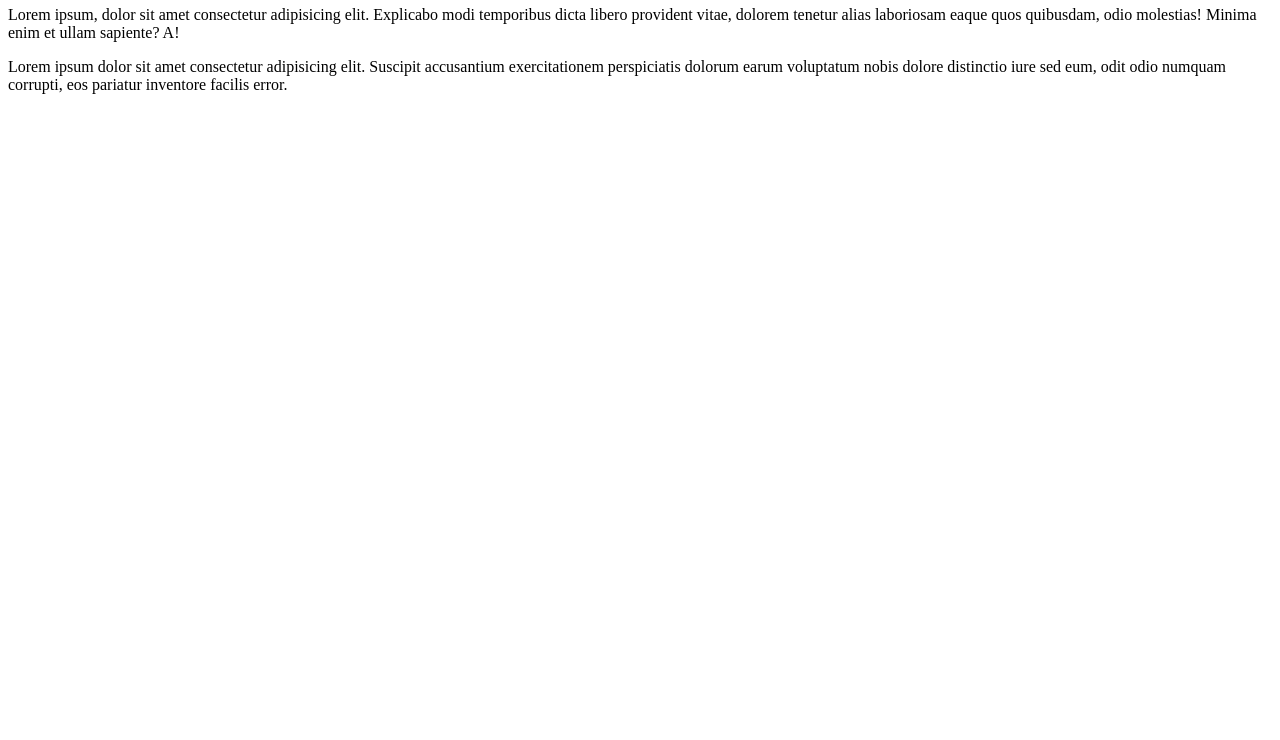
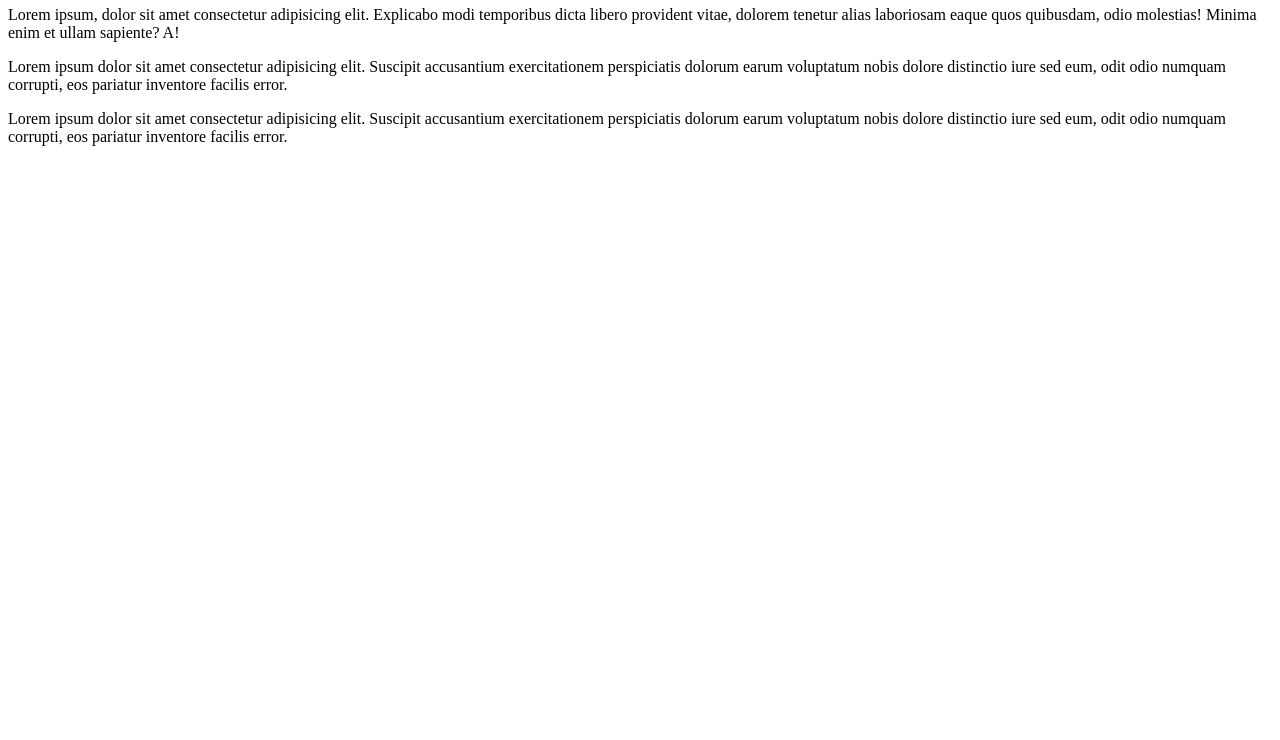
Before and after one commit to bdg-antek/frontend--git-task-12, a plain HTML site: page index.html in a window 1280 px wide. Shown: the part 60-800 px from the top of the page. Drawn offline with Linux system fonts and the light colour scheme.

Commit message:
3rd p added

```diff
--- a/index.html
+++ b/index.html
@@ -10,3 +10,9 @@
     dolore distinctio iure sed eum, odit odio numquam corrupti, eos pariatur
     inventore facilis error.
 </p>
+<p>
+    Lorem ipsum dolor sit amet consectetur adipisicing elit. Suscipit
+    accusantium exercitationem perspiciatis dolorum earum voluptatum nobis
+    dolore distinctio iure sed eum, odit odio numquam corrupti, eos pariatur
+    inventore facilis error.
+</p>
```
